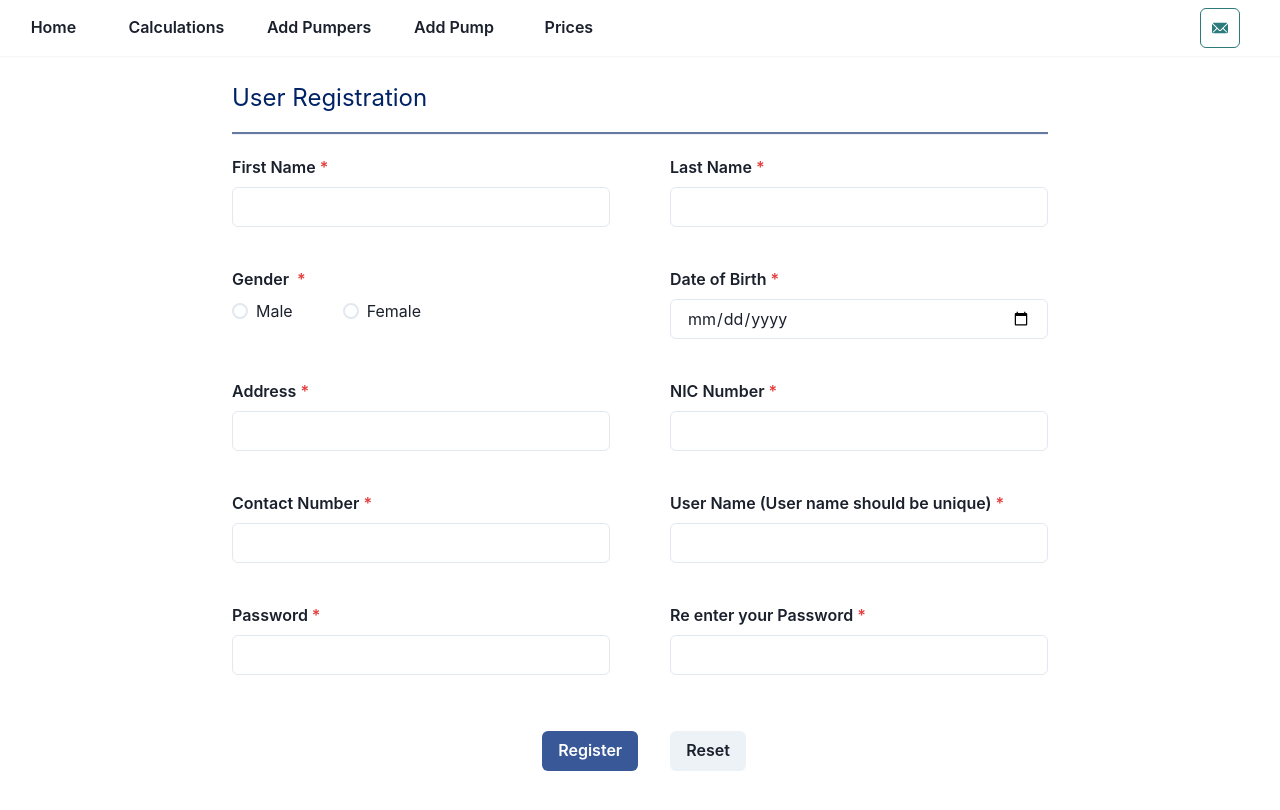
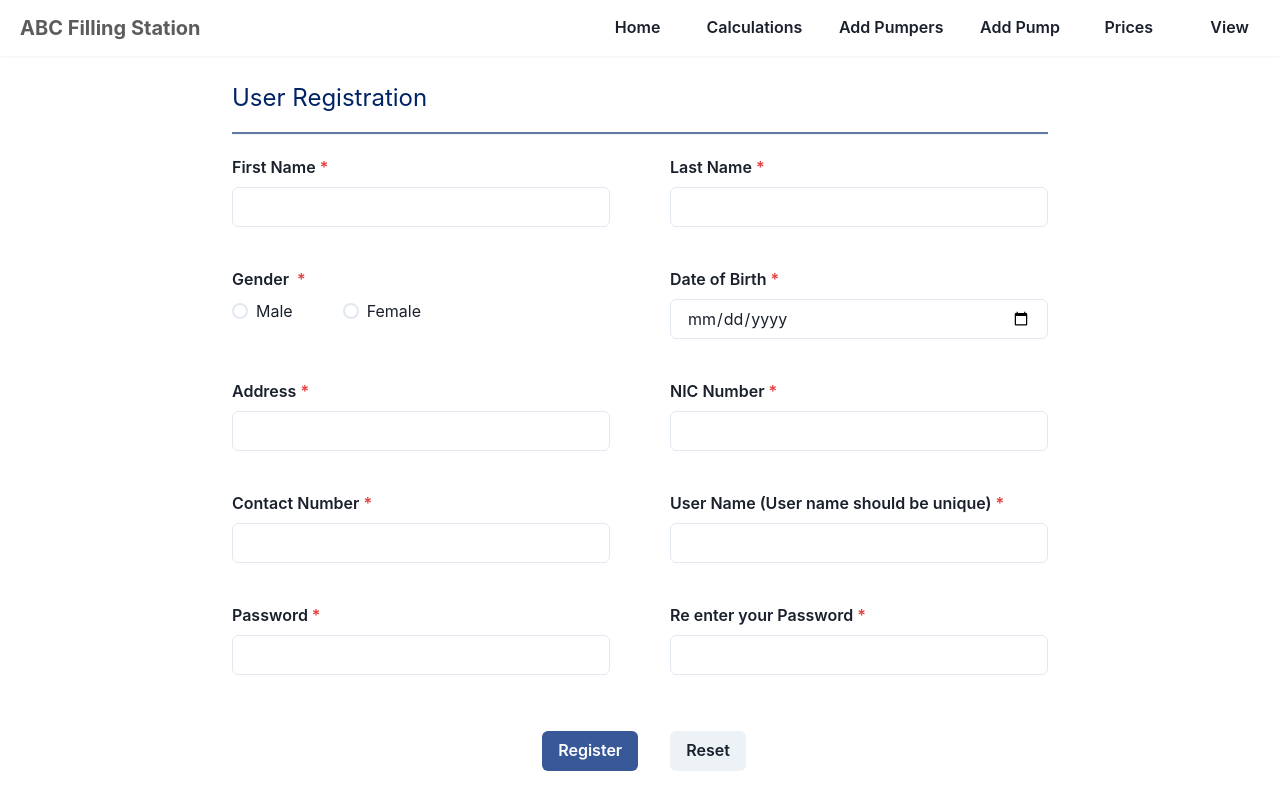
Before and after one commit to Madhurapabu/webdev-fms, a Next.js app in the folder frontend/: page /register/user in a window 1280 px wide. Shown: the top 810 px of the page. Built offline with nearby package versions, Linux system fonts and the light colour scheme.

Commit message:
rearrange the topbar

```diff
--- a/frontend/components/topbar.tsx
+++ b/frontend/components/topbar.tsx
@@ -1,4 +1,4 @@
-import { Button, Flex, HStack, Icon, IconButton, Link } from "@chakra-ui/react";
+import { Button, Flex, Heading, HStack, Icon, IconButton, Link } from "@chakra-ui/react";
 import { HamburgerIcon, EmailIcon, CloseIcon } from "@chakra-ui/icons";
 import React, { useState } from "react";
 import NextLink from "next/link";
@@ -21,6 +21,21 @@ const Topbar: React.FC = ({}) => {
           bg="white"
         >
           {/* Desktop */}
+
+          <Heading ml={5} textColor="blackAlpha.700" size="md">
+            ABC Filling Station
+          </Heading>
+
+          <IconButton
+            aria-label="Open Menu"
+            size="lg"
+            mr={4}
+            icon={<HamburgerIcon />}
+            onClick={
+              () => changeDisplay("flex")
+            }
+            display={["flex", "flex", "none", "none"]}
+          />
 
           <Flex display={["none", "none", "flex", "flex"]}>
             <NextLink href="/" >
@@ -79,25 +94,19 @@ const Topbar: React.FC = ({}) => {
                 Prices
               </Button>
             </NextLink>
+
+            <NextLink href="/view">
+              <Button
+                as="a"
+                variant="ghost"
+                aria-label="View"
+                my={2}
+                w="100%"
+              >
+                View
+              </Button>
+            </NextLink>
           </Flex>
-
-          {/* Mobile */}
-          <IconButton
-            aria-label="Open Menu"
-            size="lg"
-            icon={<HamburgerIcon />}
-            onClick={
-              () => changeDisplay("flex")
-            }
-            display={["flex", "flex", "none", "none"]}
-          />
-          <IconButton
-            variant="outline"
-            colorScheme="teal"
-            aria-label="Send email"
-            icon={<EmailIcon />}
-            mr={10}
-          />
         </Flex>
 
         {/* Mobile Content */}
@@ -174,6 +183,18 @@ const Topbar: React.FC = ({}) => {
                 Prices
               </Button>
             </NextLink>
+
+            <NextLink href="/view">
+              <Button
+                as="a"
+                variant="ghost"
+                aria-label="View"
+                my={5}
+                w="100%"
+              >
+                View
+              </Button>
+            </NextLink>
           </Flex>
         </Flex>
       </Flex>
```
